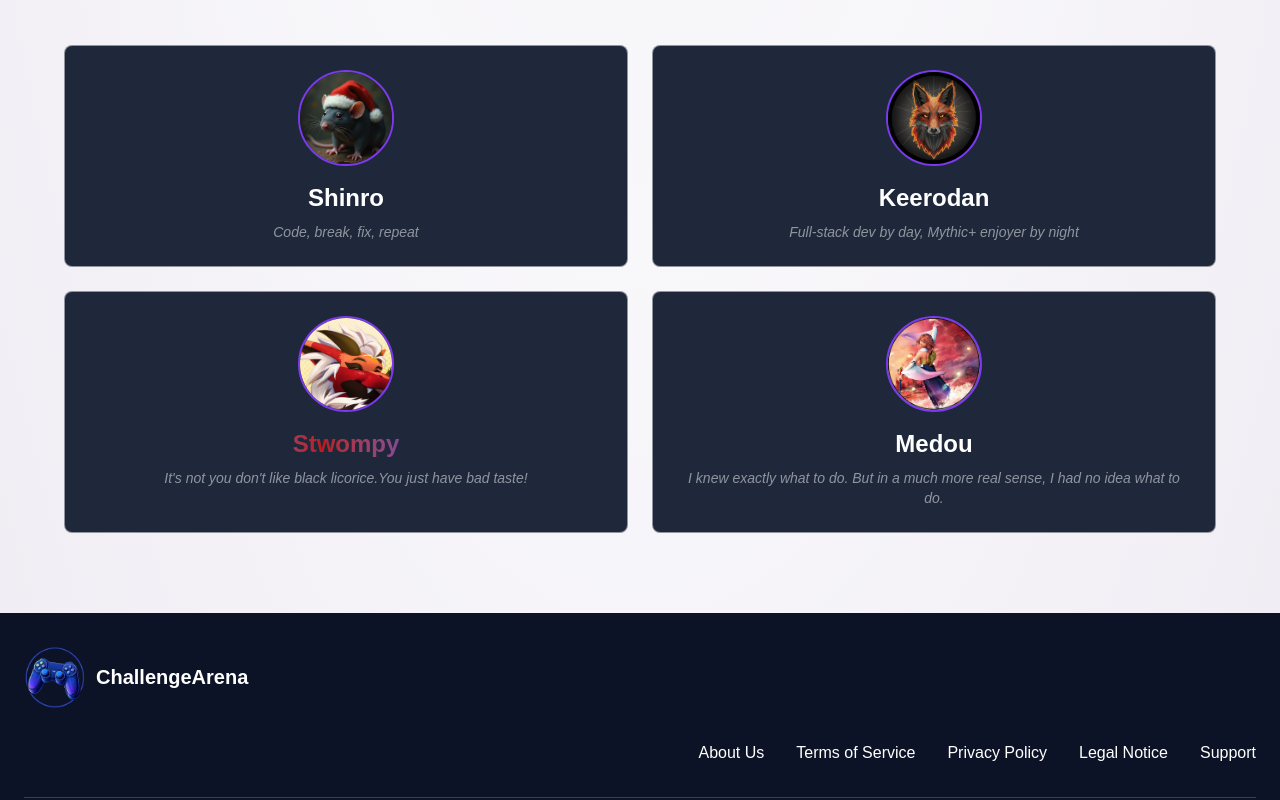
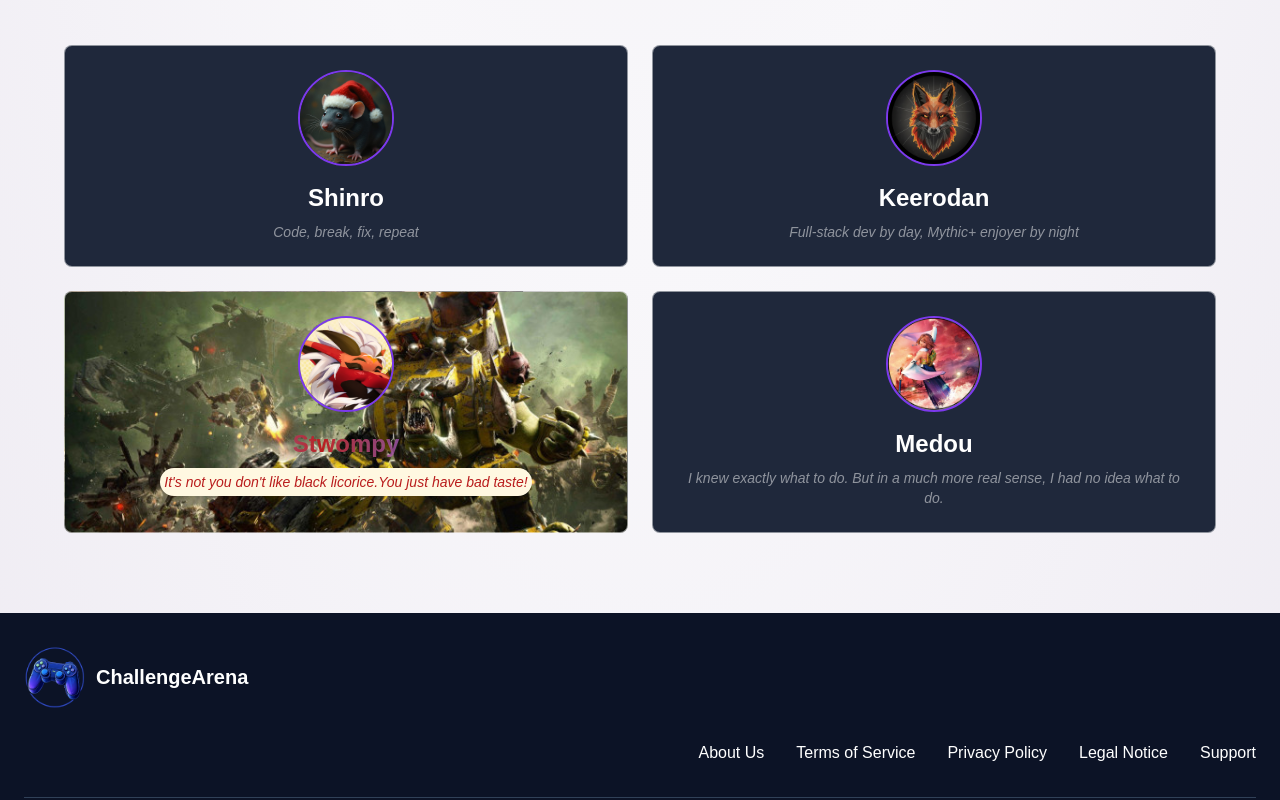
Before and after one commit to RomainLocatelli/challenge-arena, a Next.js app in the folder client/: page /about in a window 1280 px wide. Shown: the part 1211-2011 px from the top of the page. Built offline with nearby package versions, Linux system fonts and the light colour scheme; no server answers.

Commit message:
c-est pas moi

```diff
--- a/client/src/app/about/page.tsx
+++ b/client/src/app/about/page.tsx
@@ -110,9 +110,9 @@ export default function AboutPage() {
             {teamMembers.map((member) => (
               <div
                 key={member.pseudo}
-                className="group relative bg-(--button-area) rounded-lg p-6 border border-foreground/50 hover:border-(--button-select) transition-all hover:scale-[1.02]"
+                className={`group relative bg-(--button-area) rounded-lg p-6 border border-foreground/50 hover:border-(--button-select) transition-all hover:scale-[1.02] ${member.pseudo === 'Stwompy' ? 'bg-[url(/waaaaaagh.jpg)] bg-cover' : ''}`}
               >
-                <div className="flex flex-col items-center text-center">
+                <div className="flex flex-col items-center text-center ">
                   <div className="w-24 h-24 rounded-full bg--background border-2 border-(--button-select) mb-4 overflow-hidden">
                     <Image
                       width={500}
@@ -129,7 +129,11 @@ export default function AboutPage() {
                     {member.pseudo}
                   </h3>
 
-                  <p className="text-sm text-foreground/50 italic">{member.funFact}</p>
+                  <p
+                    className={`text-sm  italic ${member.pseudo === 'Stwompy' ? 'text-(--button-delete) bg-(--text-hover) rounded-4xl p-1' : 'text-foreground/50'}`}
+                  >
+                    {member.funFact}
+                  </p>
                 </div>
               </div>
             ))}
```
Also changed, not shown: client/public/waaaaaagh.jpg (added).
